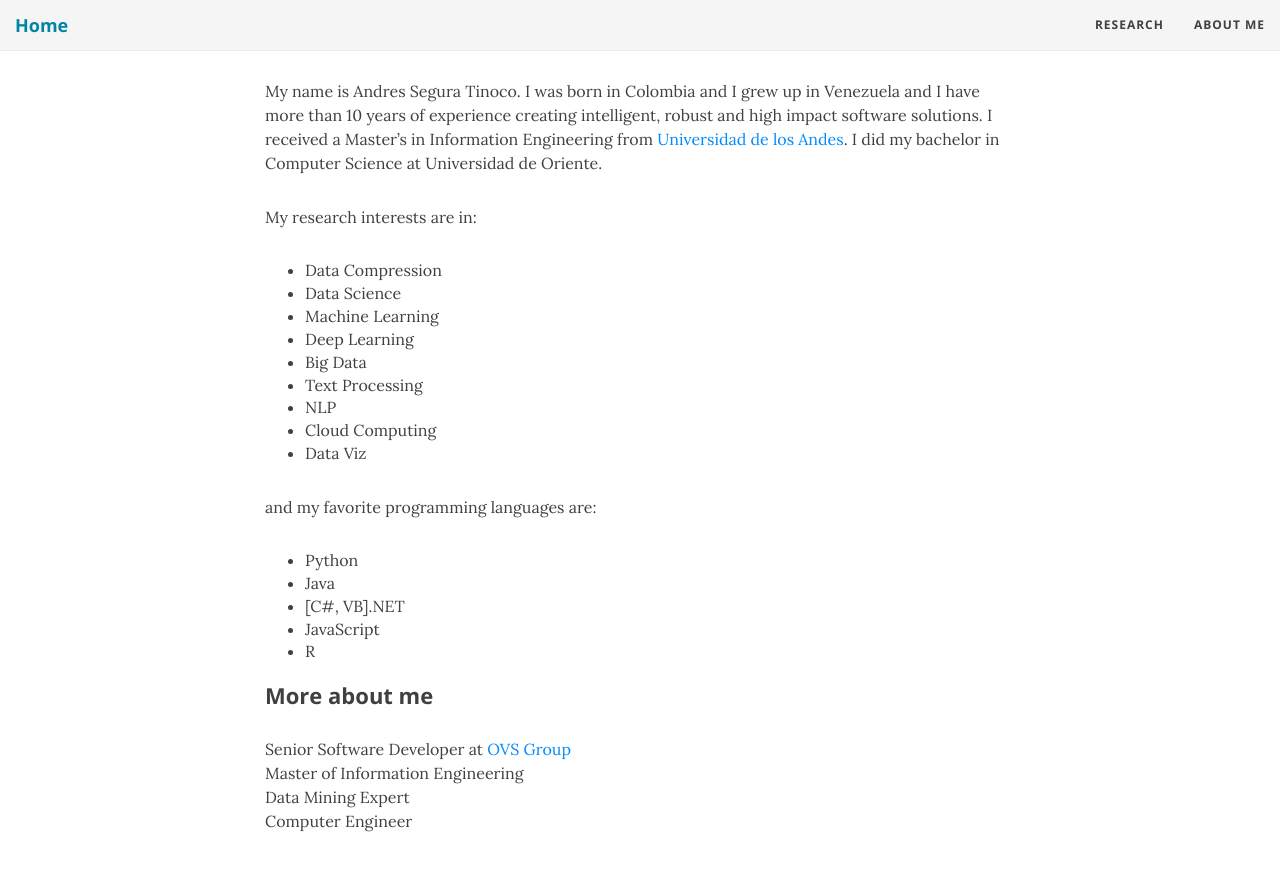
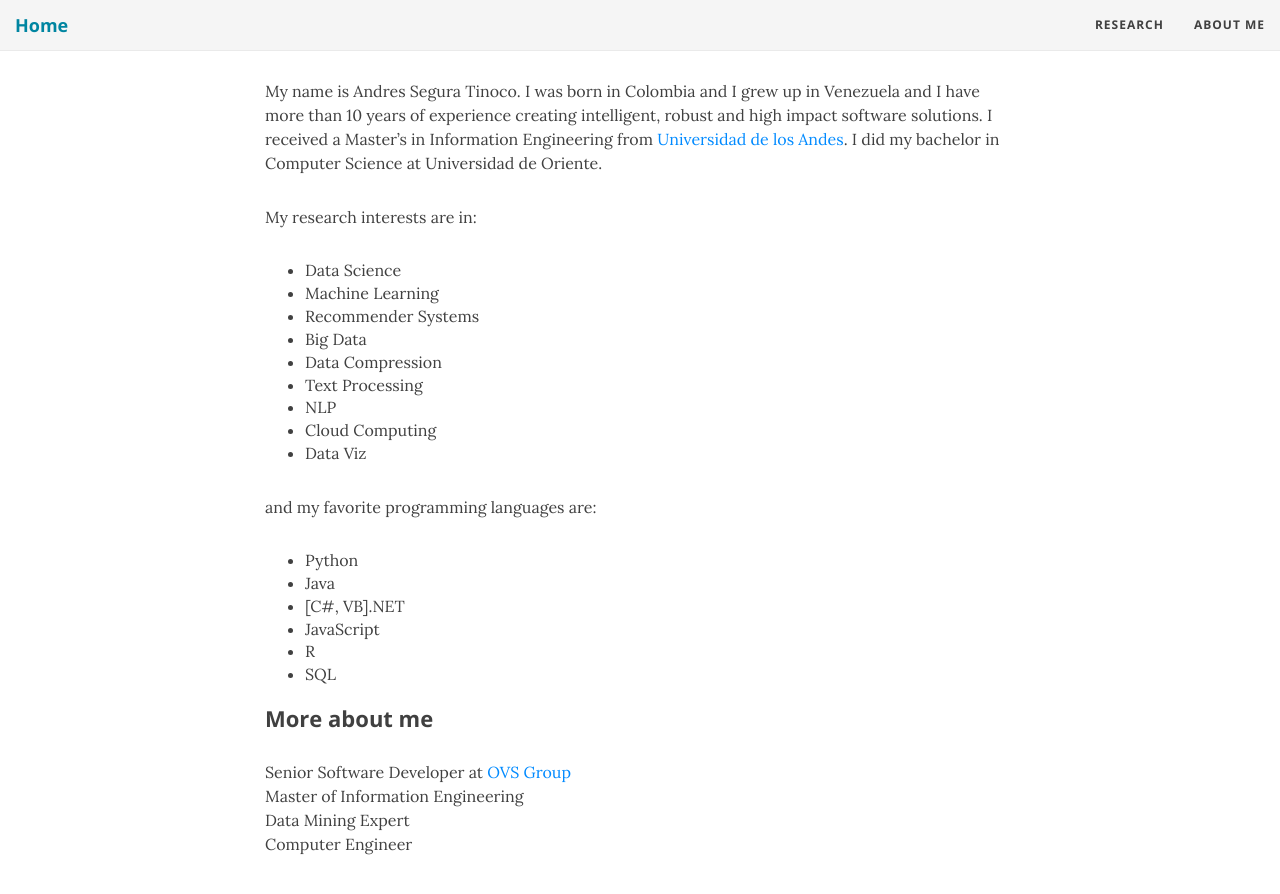
Before and after one commit to ansegura7/ansegura7.github.io, a Jekyll site: the page built from aboutme.md, in a window 1280 px wide and 900 px high, scrolled down 447 px. Shown: the top 894 px of the window. Built offline with Jekyll 4.4.1, drawn with Linux system fonts in a browser that asks for light colours; nearby versions of some CDN libraries.

Commit message:
Update AboutMe
Minor changes.

```diff
--- a/aboutme.md
+++ b/aboutme.md
@@ -9,11 +9,11 @@ subtitle: Code and family
 My name is Andres Segura Tinoco. I was born in Colombia and I grew up in Venezuela and I have more than 10 years of experience creating intelligent, robust and high impact software solutions. I received a Master's in Information Engineering from <a href="https://sistemas.uniandes.edu.co/es/mine" target="_blank">Universidad de los Andes</a>. I did my bachelor in Computer Science at Universidad de Oriente.
 
 My research interests are in:
-- Data Compression
 - Data Science
 - Machine Learning
-- Deep Learning
+- Recommender Systems
 - Big Data
+- Data Compression
 - Text Processing
 - NLP
 - Cloud Computing
@@ -25,6 +25,7 @@ and my favorite programming languages are:
 - \[C#, VB\].NET
 - JavaScript
 - R
+- SQL
 
 ### More about me
 
```
